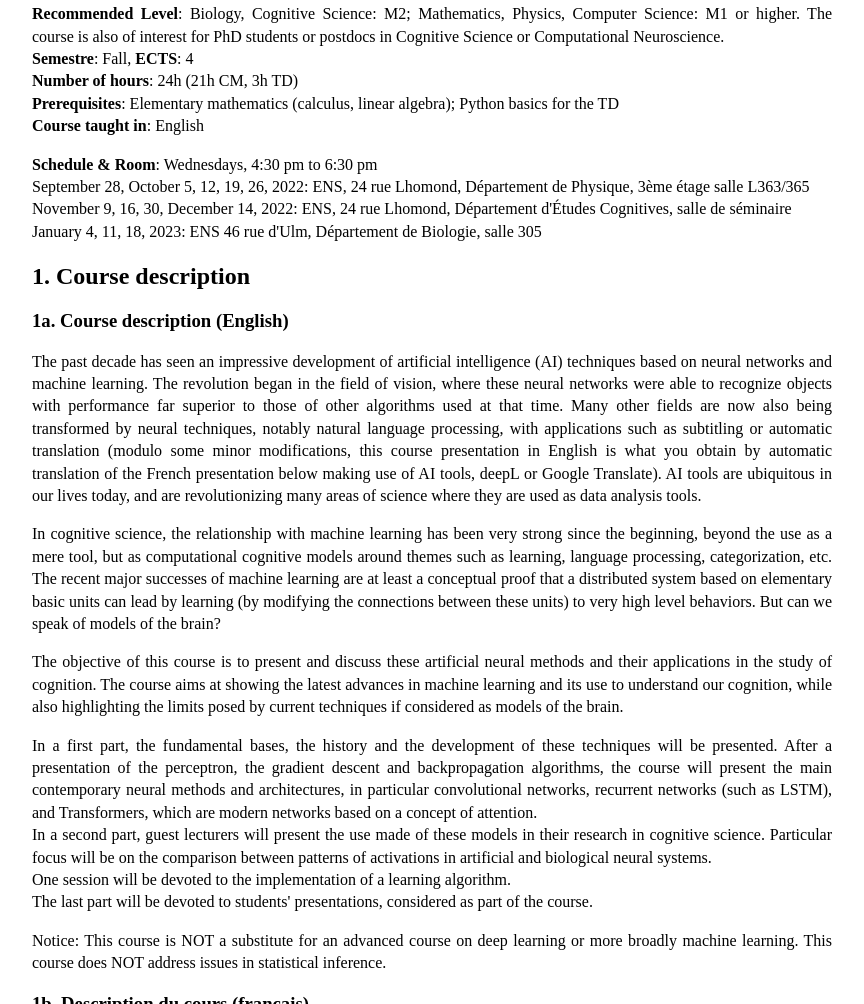
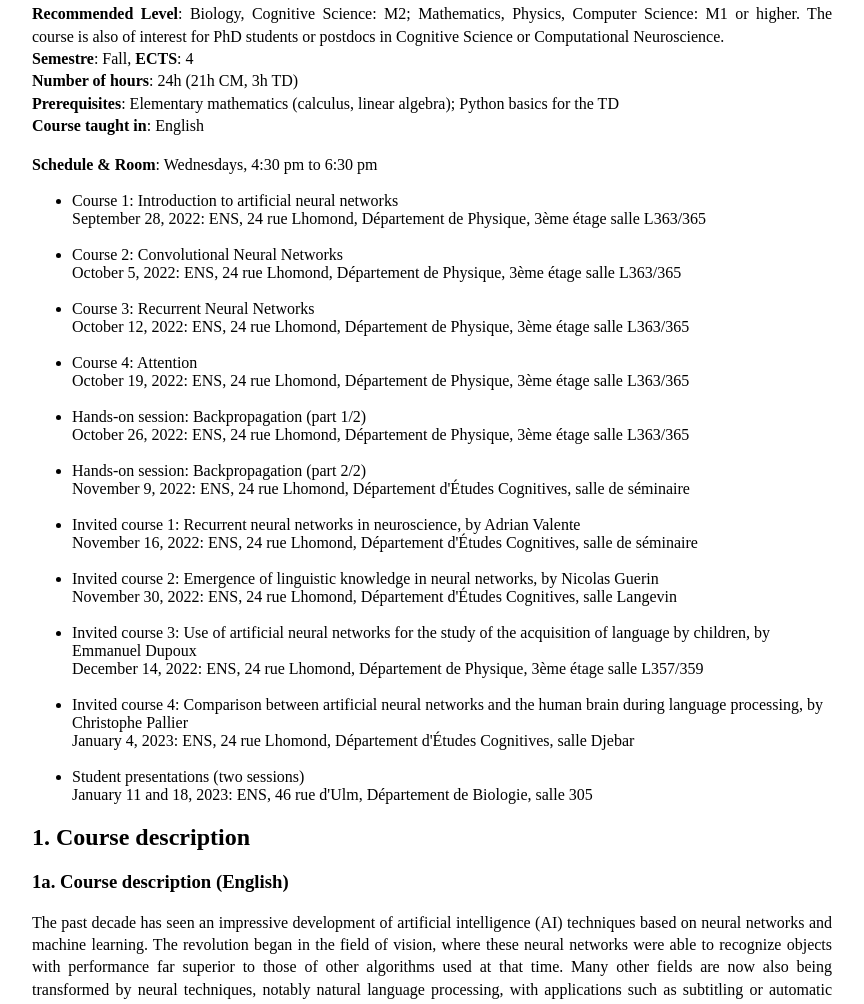
Before and after one commit to l-bg/dlcm, a plain HTML site: page index.html in a window 1280 px wide. Shown: the part 240-1244 px from the top of the page, without its empty margins (208-1072 px from the left). Drawn offline with Linux system fonts and the light colour scheme.

Commit message:
update room information

```diff
--- a/index.html
+++ b/index.html
@@ -19,10 +19,42 @@ h1 {line-height: 1.4}
 <b>Prerequisites</b>: Elementary mathematics (calculus, linear algebra); Python basics for the TD <br>
 <b>Course taught in</b>: English</p>
 
-<p> <b>Schedule & Room</b>: Wednesdays, 4:30 pm to 6:30 pm<br>
-September 28, October 5, 12, 19, 26, 2022: ENS, 24 rue Lhomond, Département de Physique, 3ème étage salle L363/365<br>
-November 9, 16, 30, December 14, 2022: ENS, 24 rue Lhomond, Département d'Études Cognitives, salle de séminaire<br>
-January 4, 11, 18, 2023: ENS 46 rue d'Ulm, Département de Biologie, salle 305 </p>
+<p> <b>Schedule & Room</b>: Wednesdays, 4:30 pm to 6:30 pm<br></p>
+
+<ul>
+<li>  Course 1: Introduction to artificial neural networks<br>
+September 28, 2022: ENS, 24 rue Lhomond, Département de Physique, 3ème étage salle L363/365<br><br>
+
+<li> Course 2: Convolutional Neural Networks<br>
+October 5, 2022: ENS, 24 rue Lhomond, Département de Physique, 3ème étage salle L363/365<br><br>
+
+<li> Course 3: Recurrent Neural Networks<br>
+October 12, 2022: ENS, 24 rue Lhomond, Département de Physique, 3ème étage salle L363/365<br><br>
+
+<li> Course 4: Attention<br>
+October 19, 2022: ENS, 24 rue Lhomond, Département de Physique, 3ème étage salle L363/365<br><br>
+
+<li> Hands-on session: Backpropagation (part 1/2)<br>
+October 26, 2022: ENS, 24 rue Lhomond, Département de Physique, 3ème étage salle L363/365<br><br>
+
+<li> Hands-on session: Backpropagation (part 2/2)<br>
+November 9, 2022: ENS, 24 rue Lhomond, Département d'Études Cognitives, salle de séminaire<br><br>
+
+<li> Invited course 1: Recurrent neural networks in neuroscience, by Adrian Valente<br>
+November 16, 2022: ENS, 24 rue Lhomond, Département d'Études Cognitives, salle de séminaire<br><br>
+
+<li> Invited course 2: Emergence of linguistic knowledge in neural networks, by Nicolas Guerin<br>
+November 30, 2022: ENS, 24 rue Lhomond, Département d'Études Cognitives, salle Langevin<br><br>
+
+<li> Invited course 3: Use of artificial neural networks for the study of the acquisition of language by children, by Emmanuel Dupoux<br>
+December 14, 2022: ENS, 24 rue Lhomond, Département de Physique, 3ème étage salle L357/359<br><br>
+
+<li> Invited course 4: Comparison between artificial neural networks and the human brain during language processing, by Christophe Pallier<br>
+January 4, 2023: ENS, 24 rue Lhomond, Département d'Études Cognitives, salle Djebar<br><br>
+
+<li> Student presentations (two sessions)<br>
+January 11 and 18, 2023: ENS, 46 rue d'Ulm, Département de Biologie, salle 305
+</ul>
 
 <h2>1. Course description</h2>
 <h3> 1a. Course description (English)</h3>
```
